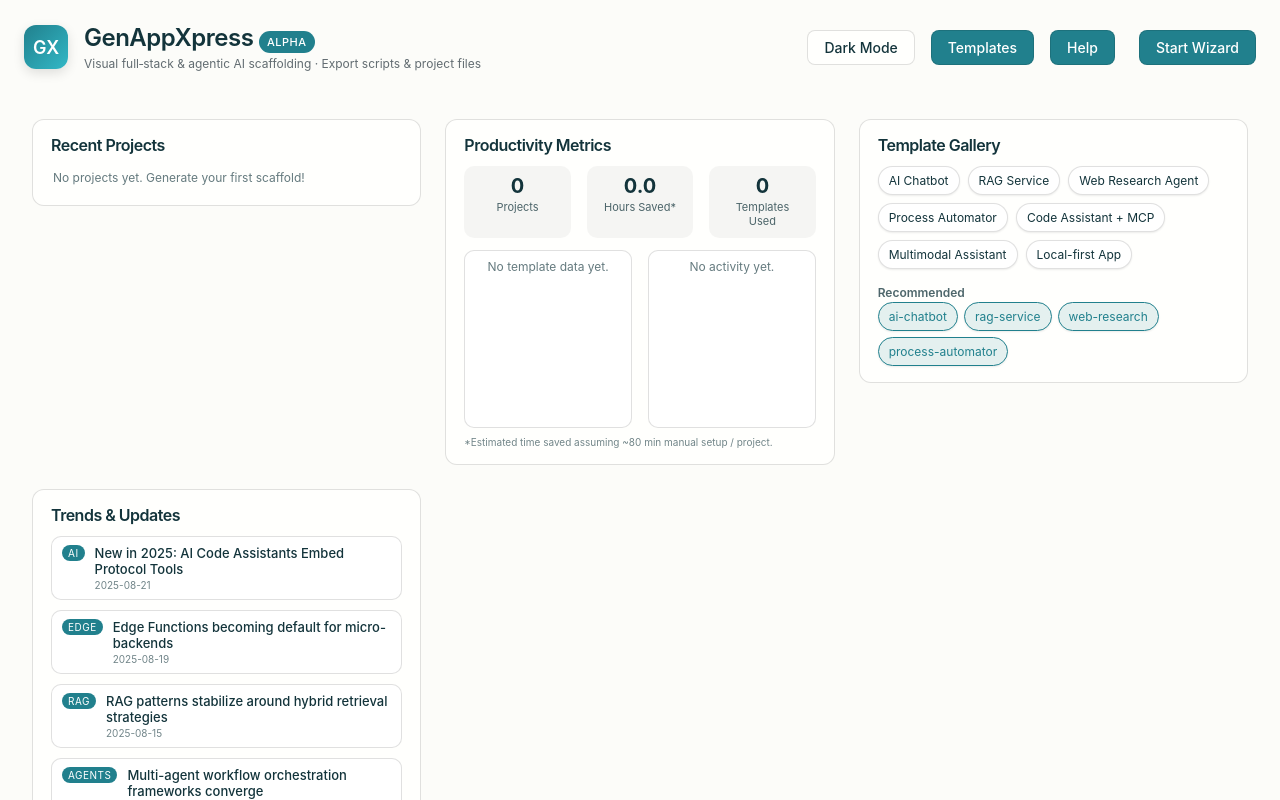
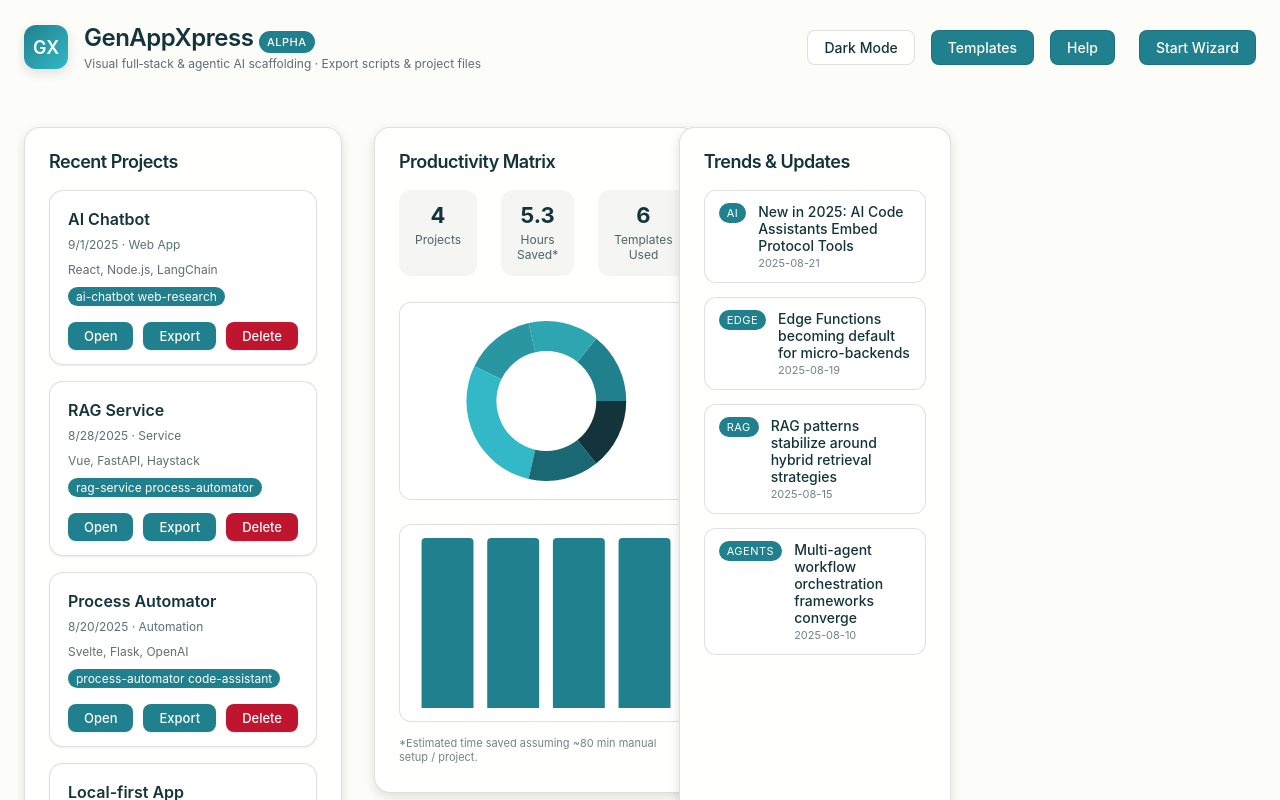
Before and after one commit to GaganGoswami/genappxpress-ai, a React (Vite) app: page / in a window 1280 px wide. Shown: the top 800 px of the page. Built offline with nearby package versions, Linux system fonts and the light colour scheme.

Commit message:
feat: Enhance Dashboard component with project deletion and export functionality; improve layout and styling for better user experience

```diff
--- a/src/components/Dashboard.jsx
+++ b/src/components/Dashboard.jsx
@@ -10,118 +10,148 @@ export default function Dashboard({ onOpenProject, onSelectTemplate }) {
   const [recent, setRecent] = useState([]);
   const [news, setNews] = useState([]);
   const [loadingNews, setLoadingNews] = useState(false);
+  const [deleteId, setDeleteId] = useState(null);
 
   // Simulate feed (could be replaced with real API)
-  useEffect(()=>{
+  useEffect(() => {
     setLoadingNews(true);
-    const timer = setTimeout(()=>{
+    const timer = setTimeout(() => {
       setNews([
-        { id:'t1', title:'New in 2025: AI Code Assistants Embed Protocol Tools', tag:'AI', date:'2025-08-21' },
-        { id:'t2', title:'Edge Functions becoming default for micro-backends', tag:'Edge', date:'2025-08-19' },
-        { id:'t3', title:'RAG patterns stabilize around hybrid retrieval strategies', tag:'RAG', date:'2025-08-15' },
-        { id:'t4', title:'Multi-agent workflow orchestration frameworks converge', tag:'Agents', date:'2025-08-10' }
-      ]); setLoadingNews(false);}, 650);
-    return ()=>clearTimeout(timer);
-  },[]);
+        { id: 't1', title: 'New in 2025: AI Code Assistants Embed Protocol Tools', tag: 'AI', date: '2025-08-21' },
+        { id: 't2', title: 'Edge Functions becoming default for micro-backends', tag: 'Edge', date: '2025-08-19' },
+        { id: 't3', title: 'RAG patterns stabilize around hybrid retrieval strategies', tag: 'RAG', date: '2025-08-15' },
+        { id: 't4', title: 'Multi-agent workflow orchestration frameworks converge', tag: 'Agents', date: '2025-08-10' }
+      ]);
+      setLoadingNews(false);
+    }, 650);
+    return () => clearTimeout(timer);
+  }, []);
 
-  // Load recent projects from localStorage history
-  useEffect(()=>{
+  useEffect(() => {
     try {
-      const raw = JSON.parse(localStorage.getItem('genappxpress-history')||'[]');
+      const raw = JSON.parse(localStorage.getItem('genappxpress-history') || '[]');
+      if (raw.length === 0) {
+        setRecent([
+          {id:'p1',projectName:'AI Chatbot',date:'2025-09-01',type:'Web App',frontend:['React'],backend:['Node.js'],aiFrameworks:['LangChain'],templates:['ai-chatbot','web-research']},
+          {id:'p2',projectName:'RAG Service',date:'2025-08-28',type:'Service',frontend:['Vue'],backend:['FastAPI'],aiFrameworks:['Haystack'],templates:['rag-service','process-automator']},
+          {id:'p3',projectName:'Process Automator',date:'2025-08-20',type:'Automation',frontend:['Svelte'],backend:['Flask'],aiFrameworks:['OpenAI'],templates:['process-automator','code-assistant']},
+          {id:'p4',projectName:'Local-first App',date:'2025-08-10',type:'Desktop',frontend:['Electron'],backend:['Express'],aiFrameworks:['None'],templates:['local-first-app']},
+        ]);
+      } else {
         setRecent(raw.slice(-10).reverse());
-    } catch(e){ /* ignore */ }
-  },[]);
+      }
+    } catch (e) { /* ignore */ }
+  }, [deleteId]);
 
-  // Derive productivity metrics
-  const metrics = useMemo(()=>{
+  const handleDelete = (id) => {
+    try {
+      const raw = JSON.parse(localStorage.getItem('genappxpress-history') || '[]');
+      const filtered = raw.filter(r => r.id !== id);
+      localStorage.setItem('genappxpress-history', JSON.stringify(filtered));
+      setDeleteId(id);
+    } catch (e) { /* ignore */ }
+  };
+
+  const handleExport = (project) => {
+    alert(`Exporting project: ${project.projectName}`);
+    // TODO: Implement actual export logic
+  };
+
+  const metrics = useMemo(() => {
     const total = recent.length;
-    const estMinutesSaved = total * 80; // assume 80 minutes saved per scaffold
-    const hoursSaved = (estMinutesSaved/60).toFixed(1);
-    const byTemplate = recent.reduce((acc,r)=>{ (r.templates||[]).forEach(t=>{acc[t]=(acc[t]||0)+1;}); return acc; },{});
+    const estMinutesSaved = total * 80;
+    const hoursSaved = (estMinutesSaved / 60).toFixed(1);
+    const byTemplate = recent.reduce((acc, r) => { (r.templates || []).forEach(t => { acc[t] = (acc[t] || 0) + 1; }); return acc; }, {});
     return { total, hoursSaved, byTemplate };
-  },[recent]);
+  }, [recent]);
 
-  const templateData = Object.entries(metrics.byTemplate).map(([name,value])=>({name,value}));
-  const pieColors = ['#21808d','#2da6b2','#2996a1','#32b8c6','#1a6873','#13343b'];
+  const templateData = Object.entries(metrics.byTemplate).map(([name, value]) => ({ name, value }));
+  const pieColors = ['#21808d', '#2da6b2', '#2996a1', '#32b8c6', '#1a6873', '#13343b'];
 
-  // Recommended templates (simple heuristic)
-  const recommended = useMemo(()=>{
-    const used = new Set(templateData.map(d=>d.name));
-    const all = (TECH_STACK.templates||[]).map(t=>t.id);
-    return all.filter(t=>!used.has(t)).slice(0,4);
-  },[templateData]);
+  const recommended = useMemo(() => {
+    const used = new Set(templateData.map(d => d.name));
+    const all = (TECH_STACK.templates || []).map(t => t.id);
+    return all.filter(t => !used.has(t)).slice(0, 4);
+  }, [templateData]);
 
   return (
     <div className="dashboard-root" aria-label="Dashboard Home">
-      <div className="dash-grid">
-        <section className="panel" aria-labelledby="recent-head">
+      <div className="dash-grid wide dash-grid-custom">
+        <section className="panel recent-panel" aria-labelledby="recent-head">
           <div className="panel-header"><h2 id="recent-head">Recent Projects</h2></div>
           <div className="cards">
-            {recent.length===0 && <div className="placeholder">No projects yet. Generate your first scaffold!</div>}
-            {recent.map(r=> (
-              <button key={r.id} className="card" onClick={()=>onOpenProject&&onOpenProject(r)}>
+            {recent.length === 0 && <div className="placeholder">No projects yet. Generate your first scaffold!</div>}
+            {recent.map(r => (
+              <div key={r.id} className="card card-wide">
                 <div className="card-title">{r.projectName}</div>
-                <div className="card-meta">{new Date(r.date||Date.now()).toLocaleDateString()}</div>
-                <div className="stack-line">{[...r.frontend,...r.backend,...r.aiFrameworks].join(', ')}</div>
-                {r.templates && r.templates.length>0 && <div className="badge-line">{r.templates.join(' • ')}</div>}
-              </button>
+                <div className="card-meta">{new Date(r.date || Date.now()).toLocaleDateString()} &middot; <span>{r.type || 'App'}</span></div>
+                <div className="stack-line">{[...(r.frontend || []), ...(r.backend || []), ...(r.aiFrameworks || [])].join(', ')}</div>
+                {r.templates && r.templates.length > 0 && <div className="badge-line">{r.templates.join('  ')} </div>}
+                <div className="card-actions">
+                  <button className="card-btn" title="Open" onClick={() => onOpenProject && onOpenProject(r)}>Open</button>
+                  <button className="card-btn" title="Export" onClick={() => handleExport(r)}>Export</button>
+                  <button className="card-btn danger" title="Delete" onClick={() => handleDelete(r.id)}>Delete</button>
+                </div>
+              </div>
             ))}
           </div>
         </section>
-        <section className="panel" aria-labelledby="metrics-head">
-          <div className="panel-header"><h2 id="metrics-head">Productivity Metrics</h2></div>
+        <div className="panel-group">
+          <section className="panel metrics-panel" aria-labelledby="metrics-head">
+            <div className="panel-header"><h2 id="metrics-head">Productivity Matrix</h2></div>
             <div className="metrics-summary">
               <div><strong>{metrics.total}</strong><span>Projects</span></div>
               <div><strong>{metrics.hoursSaved}</strong><span>Hours Saved*</span></div>
               <div><strong>{templateData.length}</strong><span>Templates Used</span></div>
             </div>
-          <div className="chart-row">
+            <div className="chart-row column">
               <div className="mini-chart" aria-label="Template usage pie chart">
-              {templateData.length>0 ? (
-                <ResponsiveContainer width="100%" height={160}>
+                {templateData.length > 0 ? (
+                  <ResponsiveContainer width="100%" height={180}>
                     <PieChart>
-                    <Pie data={templateData} dataKey="value" nameKey="name" innerRadius={40} outerRadius={70} stroke="none">
-                      {templateData.map((entry,i)=>(<Cell key={entry.name} fill={pieColors[i % pieColors.length]} />))}
+                      <Pie data={templateData} dataKey="value" nameKey="name" innerRadius={50} outerRadius={80} stroke="none">
+                        {templateData.map((entry, i) => (<Cell key={entry.name} fill={pieColors[i % pieColors.length]} />))}
                       </Pie>
                       <Tooltip />
                     </PieChart>
                   </ResponsiveContainer>
-              ) : <div className="placeholder" style={{height:160}}>No template data yet.</div>}
+                ) : <div className="placeholder" style={{ height: 180 }}>No template data yet.</div>}
               </div>
               <div className="mini-chart" aria-label="Projects over time">
-              {recent.length>0 ? (
-                <ResponsiveContainer width="100%" height={160}>
-                  <BarChart data={recent.map(r=>({name:r.projectName.slice(0,10), v:1}))}>
+                {recent.length > 0 ? (
+                  <ResponsiveContainer width="100%" height={180}>
+                    <BarChart data={recent.map(r => ({ name: r.projectName.slice(0, 10), v: 1 }))}>
                       <XAxis dataKey="name" hide />
                       <YAxis hide />
                       <Tooltip />
-                    <Bar dataKey="v" fill="#21808d" radius={[4,4,0,0]} />
+                      <Bar dataKey="v" fill="#21808d" radius={[4, 4, 0, 0]} />
                     </BarChart>
                   </ResponsiveContainer>
-              ) : <div className="placeholder" style={{height:160}}>No activity yet.</div>}
+                ) : <div className="placeholder" style={{ height: 180 }}>No activity yet.</div>}
               </div>
             </div>
             <div className="fine-print">*Estimated time saved assuming ~80 min manual setup / project.</div>
           </section>
-        <section className="panel" aria-labelledby="templates-head">
+          <section className="panel templates-panel" aria-labelledby="templates-head">
             <div className="panel-header"><h2 id="templates-head">Template Gallery</h2></div>
             <div className="gallery">
-            {(TECH_STACK.templates||[]).slice(0,8).map(t=> (
-              <button key={t.id} className="template-chip" onClick={()=>onSelectTemplate&&onSelectTemplate(t)}>{t.name}</button>
+              {(TECH_STACK.templates || []).slice(0, 8).map(t => (
+                <button key={t.id} className="template-chip" onClick={() => onSelectTemplate && onSelectTemplate(t)}>{t.name}</button>
               ))}
             </div>
-          {recommended.length>0 && <div className="recommended">
+            {recommended.length > 0 && <div className="recommended">
               <div className="subhead">Recommended</div>
               <div className="gallery small">
-              {recommended.map(r=> <span key={r} className="template-chip alt">{r}</span>)}
+                {recommended.map(r => <span key={r} className="template-chip alt">{r}</span>)}
               </div>
             </div>}
           </section>
-        <section className="panel" aria-labelledby="news-head">
+        </div>
+        <section className="panel news-panel" aria-labelledby="news-head">
           <div className="panel-header"><h2 id="news-head">Trends & Updates</h2></div>
           <ul className="news-list">
             {loadingNews && <li className="placeholder">Loading feed...</li>}
-              {news.map(item=> (
+            {news.map(item => (
               <li key={item.id} className="news-item">
                 <div className="news-tag">{item.tag}</div>
                 <div className="news-body">
--- a/src/index.css
+++ b/src/index.css
@@ -1,3 +1,27 @@
+/* Custom dashboard grid for 1-column, 2-row layout in panel-group */
+.dash-grid-custom {
+  grid-template-columns: 1fr 1.2fr 1fr;
+  gap: 32px;
+}
+.panel-group {
+  display: flex;
+  flex-direction: column;
+  gap: 32px;
+  min-width: 0;
+}
+.metrics-panel, .templates-panel {
+  width: 100%;
+  min-width: 0;
+}
+.chart-row.column {
+  display: flex;
+  flex-direction: column;
+  gap: 24px;
+}
+.mini-chart {
+  width: 100%;
+  min-width: 0;
+}
 /* CSS Design System for GenAppXpress */
 :root {
   --color-white: #ffffff; --color-black:#000; --color-cream-50:#fcfcf9; --color-cream-100:#fffffd;
@@ -123,38 +147,131 @@ body {margin:0; font-family:var(--font-family-base); background:var(--color-back
 .step-indicator:hover { background:var(--color-primary); color:#fff; }
 
 /* Dashboard */
-.dashboard-root { padding:24px 8px 60px; }
-.dash-grid { display:grid; gap:24px; grid-template-columns:repeat(auto-fit,minmax(300px,1fr)); align-items:start; }
-.panel { background:var(--color-surface); border:1px solid var(--color-border); border-radius:12px; padding:16px 18px; display:flex; flex-direction:column; gap:12px; position:relative; }
-.panel-header h2 { margin:0; font-size:16px; }
-.cards { display:flex; flex-direction:column; gap:10px; }
-.card { all:unset; cursor:pointer; border:1px solid var(--color-border); border-radius:10px; padding:10px 12px; background:var(--color-elevated); display:flex; flex-direction:column; gap:4px; box-shadow:var(--shadow-sm); }
-.card:hover { box-shadow:var(--shadow-md); }
-.card-title { font-weight:600; font-size:14px; }
-.card-meta { font-size:11px; opacity:.7; }
-.stack-line { font-size:11px; color:var(--color-text-secondary); white-space:nowrap; overflow:hidden; text-overflow:ellipsis; }
-.badge-line { font-size:11px; background:var(--color-primary); color:#fff; padding:2px 6px; border-radius:999px; align-self:flex-start; }
-.metrics-summary { display:flex; gap:16px; justify-content:space-between; }
-.metrics-summary > div { background:rgba(0,0,0,0.04); padding:10px 12px; border-radius:10px; flex:1; display:flex; flex-direction:column; gap:4px; text-align:center; }
-[data-color-scheme="dark"] .metrics-summary > div { background:rgba(255,255,255,0.06); }
-.metrics-summary strong { font-size:20px; line-height:1; }
-.metrics-summary span { font-size:11px; opacity:.75; }
-.chart-row { display:flex; gap:16px; }
-.mini-chart { flex:1; background:var(--color-elevated); border:1px solid var(--color-border); border-radius:10px; padding:4px 6px; display:flex; align-items:center; justify-content:center; }
-.fine-print { font-size:10px; opacity:.6; margin-top:-4px; }
-.gallery { display:flex; flex-wrap:wrap; gap:8px; }
-.gallery.small { gap:6px; }
-.template-chip { all:unset; cursor:pointer; background:var(--color-elevated); border:1px solid var(--color-border); padding:6px 10px; font-size:12px; border-radius:999px; box-shadow:var(--shadow-sm); }
-.template-chip:hover { background:var(--color-primary); color:#fff; }
-.template-chip.alt { background:rgba(33,128,141,0.12); border-color:var(--color-primary); color:var(--color-primary); }
-[data-color-scheme="dark"] .template-chip.alt { background:rgba(50,184,198,0.15); }
-.subhead { font-size:12px; font-weight:600; margin:4px 0 2px; opacity:.75; }
-.news-list { list-style:none; margin:0; padding:0; display:flex; flex-direction:column; gap:10px; }
-.news-item { display:flex; gap:10px; align-items:flex-start; background:var(--color-elevated); border:1px solid var(--color-border); padding:8px 10px; border-radius:10px; }
-.news-tag { font-size:10px; background:var(--color-primary); color:#fff; padding:2px 6px; border-radius:999px; text-transform:uppercase; letter-spacing:.5px; }
-.news-title { font-size:13px; font-weight:500; }
-.news-date { font-size:10px; opacity:.6; margin-top:2px; }
-.placeholder { font-size:12px; opacity:.65; padding:4px 2px; }
+/* Dashboard full-width layout and modern cards */
+.dashboard-root { padding:32px 0 80px; max-width:100vw; }
+.dash-grid.wide {
+  display: grid;
+  gap: 32px;
+  grid-template-columns: repeat(4, 1fr);
+  align-items: stretch;
+  width: 100%;
+  max-width: 1600px;
+  margin: 0 auto;
+}
+.panel {
+  background: var(--color-surface);
+  border: 1px solid var(--color-border);
+  border-radius: 16px;
+  padding: 24px 24px 28px;
+  display: flex;
+  flex-direction: column;
+  gap: 18px;
+  position: relative;
+  min-height: 320px;
+  box-shadow: var(--shadow-md);
+}
+.panel-header h2 { margin:0; font-size:18px; letter-spacing:-0.5px; }
+.cards { display: flex; flex-direction: column; gap: 16px; }
+.card.card-wide {
+  all: unset;
+  cursor: pointer;
+  border: 1px solid var(--color-border);
+  border-radius: 14px;
+  padding: 18px 18px 14px;
+  background: var(--color-elevated);
+  display: flex;
+  flex-direction: column;
+  gap: 8px;
+  box-shadow: var(--shadow-sm);
+  transition: box-shadow var(--duration-fast) var(--ease-standard), border-color var(--duration-fast) var(--ease-standard);
+}
+.card.card-wide:hover { box-shadow: var(--shadow-md); border-color: var(--color-primary); }
+.card-title { font-weight: 600; font-size: 16px; }
+.card-meta { font-size: 12px; opacity: .7; margin-bottom: 2px; }
+.stack-line { font-size: 12px; color: var(--color-text-secondary); white-space: nowrap; overflow: hidden; text-overflow: ellipsis; }
+.badge-line { font-size: 12px; background: var(--color-primary); color: #fff; padding: 2px 8px; border-radius: 999px; align-self: flex-start; margin-top: 2px; }
+.card-actions {
+  display: flex;
+  gap: 10px;
+  margin-top: 8px;
+}
+.card-btn {
+  background: var(--color-primary);
+  color: #fff;
+  border: none;
+  border-radius: 8px;
+  padding: 6px 16px;
+  font-size: 13px;
+  font-weight: 500;
+  cursor: pointer;
+  box-shadow: var(--shadow-sm);
+  transition: background var(--duration-fast) var(--ease-standard);
+}
+.card-btn:hover { background: var(--color-primary-hover); }
+.card-btn.danger { background: var(--color-error); }
+.card-btn.danger:hover { background: #a31515; }
+.metrics-summary {
+  display: flex;
+  gap: 24px;
+  justify-content: space-between;
+  margin-bottom: 8px;
+}
+.metrics-summary > div {
+  background: rgba(0,0,0,0.04);
+  padding: 14px 16px;
+  border-radius: 12px;
+  flex: 1;
+  display: flex;
+  flex-direction: column;
+  gap: 6px;
+  text-align: center;
+}
+[data-color-scheme="dark"] .metrics-summary > div { background: rgba(255,255,255,0.06); }
+.metrics-summary strong { font-size: 22px; line-height: 1; }
+.metrics-summary span { font-size: 12px; opacity: .75; }
+.chart-row { display: flex; gap: 18px; }
+.mini-chart {
+  flex: 1;
+  background: var(--color-elevated);
+  border: 1px solid var(--color-border);
+  border-radius: 12px;
+  padding: 8px 10px;
+  display: flex;
+  align-items: center;
+  justify-content: center;
+}
+.fine-print { font-size: 11px; opacity: .6; margin-top: -4px; }
+.gallery { display: flex; flex-wrap: wrap; gap: 10px; }
+.gallery.small { gap: 8px; }
+.template-chip {
+  all: unset;
+  cursor: pointer;
+  background: var(--color-elevated);
+  border: 1px solid var(--color-border);
+  padding: 8px 14px;
+  font-size: 13px;
+  border-radius: 999px;
+  box-shadow: var(--shadow-sm);
+  transition: background var(--duration-fast) var(--ease-standard);
+}
+.template-chip:hover { background: var(--color-primary); color: #fff; }
+.template-chip.alt { background: rgba(33,128,141,0.12); border-color: var(--color-primary); color: var(--color-primary); }
+[data-color-scheme="dark"] .template-chip.alt { background: rgba(50,184,198,0.15); }
+.subhead { font-size: 13px; font-weight: 600; margin: 6px 0 2px; opacity: .75; }
+.news-list { list-style: none; margin: 0; padding: 0; display: flex; flex-direction: column; gap: 14px; }
+.news-item {
+  display: flex;
+  gap: 12px;
+  align-items: flex-start;
+  background: var(--color-elevated);
+  border: 1px solid var(--color-border);
+  padding: 12px 14px;
+  border-radius: 12px;
+}
+.news-tag { font-size: 11px; background: var(--color-primary); color: #fff; padding: 3px 8px; border-radius: 999px; text-transform: uppercase; letter-spacing: .5px; }
+.news-title { font-size: 14px; font-weight: 500; }
+.news-date { font-size: 11px; opacity: .6; margin-top: 2px; }
+.placeholder { font-size: 13px; opacity: .65; padding: 6px 2px; }
 /* Template Modal Styles */
 .template-modal {
   position: fixed;
```
Lines whose indentation alone changed are shown as unchanged.
